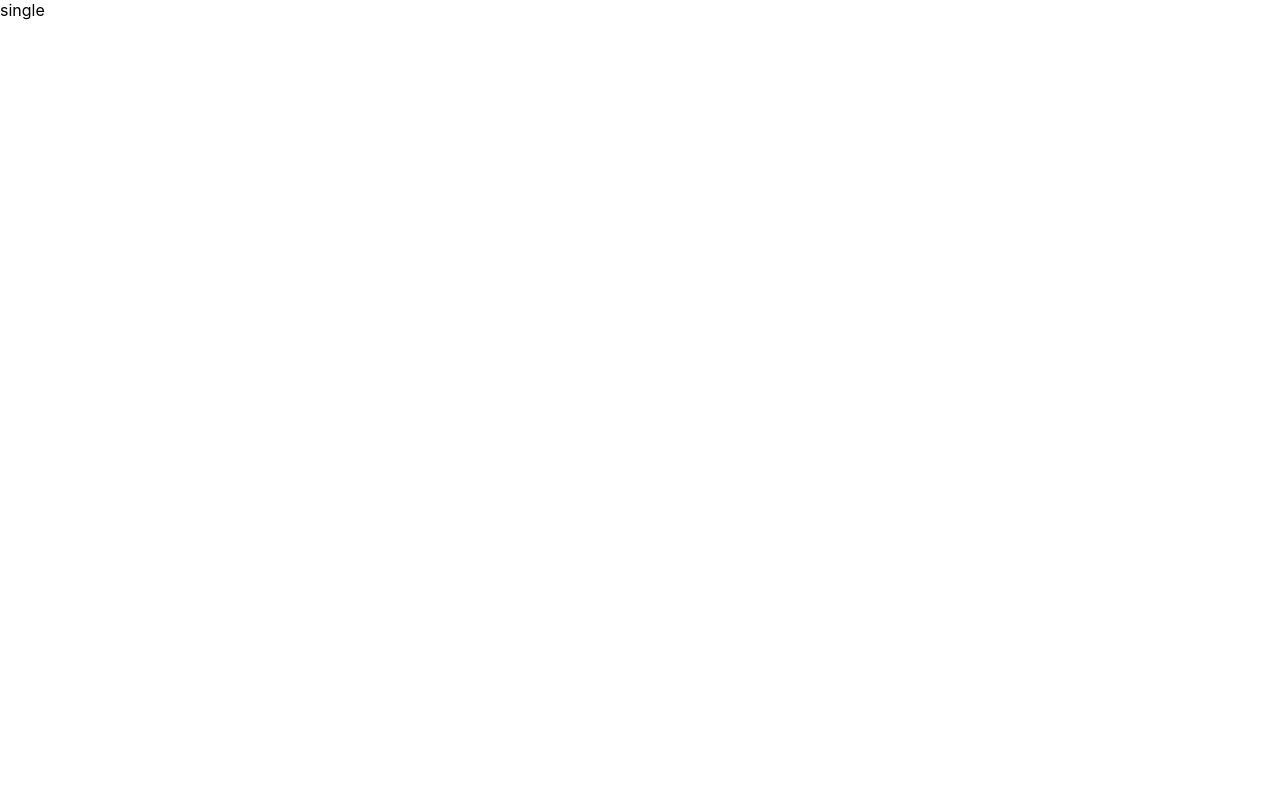
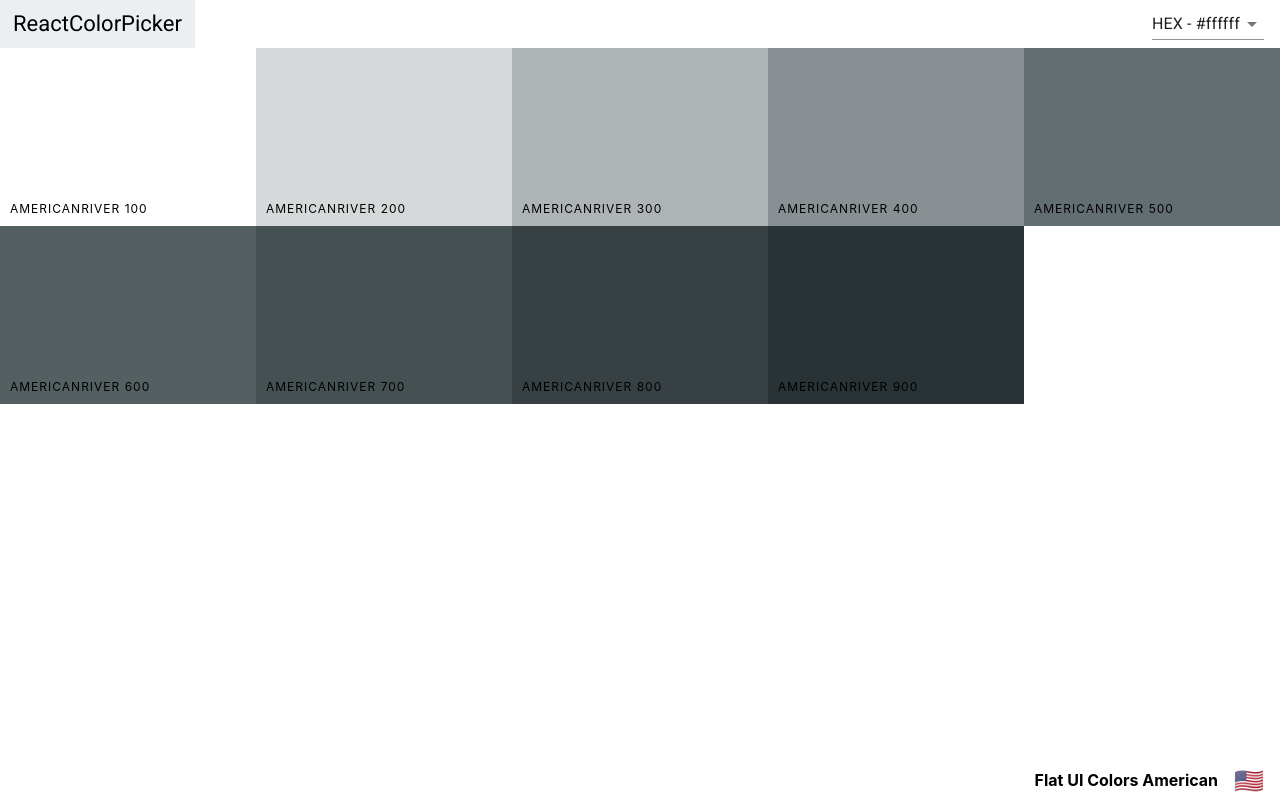
Before and after one commit to sheen4n/react-colors, a React (Create React App) app: page /palette/flat-ui-colors-american/americanriver in a window 1280 px wide. Built offline with nearby package versions, Linux system fonts and the light colour scheme.

Commit message:
Added Navbar and footer

```diff
--- a/src/App.js
+++ b/src/App.js
@@ -9,18 +9,14 @@ function App() {
   return (
     <>
       <Switch>
-        <Route exact path='/' render={() => <PaletteList />} />
-        <Route exact path='/palette/:id' render={Palette} />
         <Route
           exact
           path='/palette/:paletteId/:colorId'
           render={SingleColorPalette}
         />
+        <Route exact path='/' render={() => <PaletteList />} />
+        <Route exact path='/palette/:id' render={Palette} />
       </Switch>
-
-      {/* <div className='App'>
-        <Palette palette={generatePalette(seedColors[4])} />
-      </div> */}
     </>
   );
 }
--- a/src/ColorBox.js
+++ b/src/ColorBox.js
@@ -3,9 +3,8 @@ import { CopyToClipboard } from 'react-copy-to-clipboard';
 import './ColorBox.css';
 import { Link } from 'react-router-dom';
 
-const ColorBox = ({ name, format, ...color }) => {
+const ColorBox = ({ name, format, showMore, ...color }) => {
   const [copied, setCopied] = useState(false);
-
   const colorCode = color[format];
 
   const showCopyTransition = () => {
@@ -30,9 +29,14 @@ const ColorBox = ({ name, format, ...color }) => {
           </div>
         </div>
         <button className='copy-button'>Copy</button>
-        <Link to='/' onClick={e => e.stopPropagation()}>
-          <span className='see-more'>More</span>
-        </Link>
+        {showMore && (
+          <Link
+            to={`/palette/${color.paletteId}/${color.id}`}
+            onClick={e => e.stopPropagation()}
+          >
+            <span className='see-more'>More</span>
+          </Link>
+        )}
       </div>
     </CopyToClipboard>
   );
--- a/src/Navbar.css
+++ b/src/Navbar.css
@@ -49,10 +49,7 @@
   margin-top: -3px;
 }
 
-.slider-container {
-  margin-right: auto;
-}
-
 .select-container {
   margin-right: 1rem;
+  margin-left: auto;
 }
--- a/src/Navbar.js
+++ b/src/Navbar.js
@@ -7,7 +7,7 @@ import './Navbar.css';
 import { MenuItem, IconButton, Snackbar, Select } from '@material-ui/core';
 import { Link } from 'react-router-dom';
 
-const Navbar = ({ level, changeLevel, format, changeFormat }) => {
+const Navbar = ({ level, changeLevel, format, changeFormat, showSlider }) => {
   const [snackbarOpen, setSnackbarOpen] = useState(false);
 
   const handleChangeSelect = e => {
@@ -20,6 +20,7 @@ const Navbar = ({ level, changeLevel, format, changeFormat }) => {
       <div className='logo'>
         <Link to='/'>ReactColorPicker</Link>
       </div>
+      {showSlider && (
         <div className='slider-container'>
           <span>Level : {level}</span>
           <div className='slider'>
@@ -32,6 +33,8 @@ const Navbar = ({ level, changeLevel, format, changeFormat }) => {
             />
           </div>
         </div>
+      )}
+
       <div className='select-container'>
         <Select onChange={handleChangeSelect} value={format}>
           <MenuItem value='hex'>HEX - #ffffff</MenuItem>
--- a/src/Palette.js
+++ b/src/Palette.js
@@ -6,18 +6,18 @@ import generatePalette from './utils/colorHelper';
 import './Palette.css';
 import Navbar from './Navbar';
 import { withRouter } from 'react-router-dom';
+import PaletteFooter from './PaletteFooter';
 
 const Palette = ({ match }) => {
   const [level, setLevel] = useState(500);
   const [format, setFormat] = useState('hex');
 
-  const existingPalette = seedColors.find(p => p.id === match.params.id);
-
+  const existingPalette = [...seedColors].find(p => p.id === match.params.id);
   if (!existingPalette) return <div>Invalid Palette</div>;
 
   const palette = generatePalette(existingPalette);
 
-  const { colors, paletteName, emoji } = palette;
+  const { colors, paletteName, emoji, id: paletteId } = palette;
 
   const changeLevel = newLevel => setLevel(newLevel);
 
@@ -30,16 +30,20 @@ const Palette = ({ match }) => {
         changeLevel={changeLevel}
         format={format}
         changeFormat={changeFormat}
+        showSlider={true}
       />
       <div className='Palette-colors'>
         {colors[level].map(color => (
-          <ColorBox {...color} format={format} key={color.name} />
+          <ColorBox
+            {...color}
+            format={format}
+            key={color.name}
+            paletteId={paletteId}
+            showMore={true}
+          />
         ))}
       </div>
-      <footer className='Palette-footer'>
-        {paletteName}
-        <span className='emoji'>{emoji}</span>
-      </footer>
+      <PaletteFooter paletteName={paletteName} emoji={emoji} />
     </div>
   );
 };
--- /dev/null
+++ b/src/PaletteFooter.js
@@ -0,0 +1,12 @@
+import React from 'react';
+
+const PaletteFooter = ({ paletteName, emoji }) => {
+  return (
+    <footer className='Palette-footer'>
+      {paletteName}
+      <span className='emoji'>{emoji}</span>
+    </footer>
+  );
+};
+
+export default PaletteFooter;
--- a/src/PaletteList.js
+++ b/src/PaletteList.js
@@ -35,7 +35,7 @@ const styles = {
 };
 
 const PaletteList = ({ classes, history }) => {
-  const palettes = seedColors;
+  const palettes = [...seedColors];
 
   const goToPalette = id => () => history.push(`/palette/${id}`);
 
--- a/src/SingleColorPalette.js
+++ b/src/SingleColorPalette.js
@@ -1,7 +1,45 @@
-import React from 'react';
+import React, { useState } from 'react';
+import { withRouter } from 'react-router-dom';
 
-const SingleColorPalette = () => {
-  return <div>single</div>;
+import seedColors from './seedColors';
+import generatePalette from './utils/colorHelper';
+import ColorBox from './ColorBox';
+import Navbar from './Navbar';
+import PaletteFooter from './PaletteFooter';
+
+const SingleColorPalette = ({ match }) => {
+  const [format, setFormat] = useState('hex');
+
+  let palette = { ...seedColors.find(p => p.id === match.params.paletteId) };
+
+  palette.colors = [
+    { ...palette }.colors.find(
+      element => element.name.toLowerCase() === match.params.colorId
+    )
+  ];
+
+  const { colors: singlePaletteColors, emoji, paletteName } = generatePalette(
+    palette
+  );
+  console.log(generatePalette(palette));
+
+  const colorArray = Object.keys(singlePaletteColors).map(
+    k => singlePaletteColors[k][0]
+  );
+
+  const changeFormat = e => setFormat(e.target.value);
+
+  return (
+    <div className='Palette'>
+      <Navbar showSlider={false} format={format} changeFormat={changeFormat} />
+      <div className='Palette-colors'>
+        {colorArray.map(c => (
+          <ColorBox {...c} showMore={false} format={format} />
+        ))}
+      </div>
+      <PaletteFooter emoji={emoji} paletteName={paletteName} />
+    </div>
+  );
 };
 
-export default SingleColorPalette;
+export default withRouter(SingleColorPalette);
--- a/src/utils/colorHelper.js
+++ b/src/utils/colorHelper.js
@@ -27,7 +27,7 @@
 //   }
 
 import chroma from 'chroma-js';
-const levels = [50, 100, 200, 300, 400, 500, 600, 700, 800, 900];
+const levels = [100, 200, 300, 400, 500, 600, 700, 800, 900];
 
 const generatePalette = ({ colors, emoji, id, paletteName }) => {
   let newPalette = {
```
Lines whose indentation alone changed are shown as unchanged.
